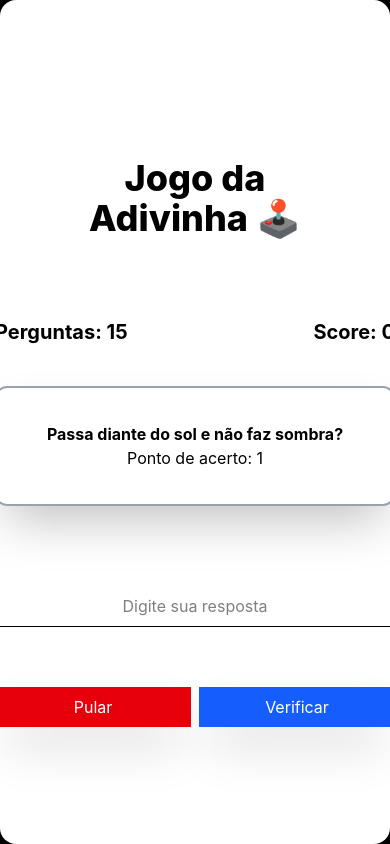
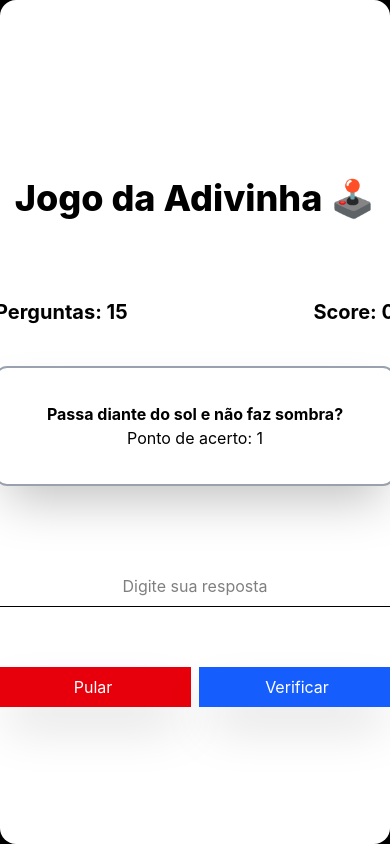
Before and after one commit to MarceloDEV05/guessing-game, a React (Vite) app: page / in a window 390 px wide. Built offline with nearby package versions, Linux system fonts and the light colour scheme.

Commit message:
ultimas modificacoes

```diff
--- a/src/Components/QuestionBox/QuestionBox.tsx
+++ b/src/Components/QuestionBox/QuestionBox.tsx
@@ -5,7 +5,7 @@ export const QuestionBox = () => {
 
 
     return(
-        <div className="bg-white lg:w-150 w-full lg:h-160 px-20 h-screen flex flex-col items-center justify-center gap-20 rounded-2xl">
+        <div className="bg-white lg:w-150 w-full lg:h-160 m-15 px-2 h-screen flex flex-col items-center justify-center gap-20 rounded-2xl">
 
             <h1 className="text-4xl font-extrabold text-center pt-10">Jogo da Adivinha 🕹️</h1>
 
```
